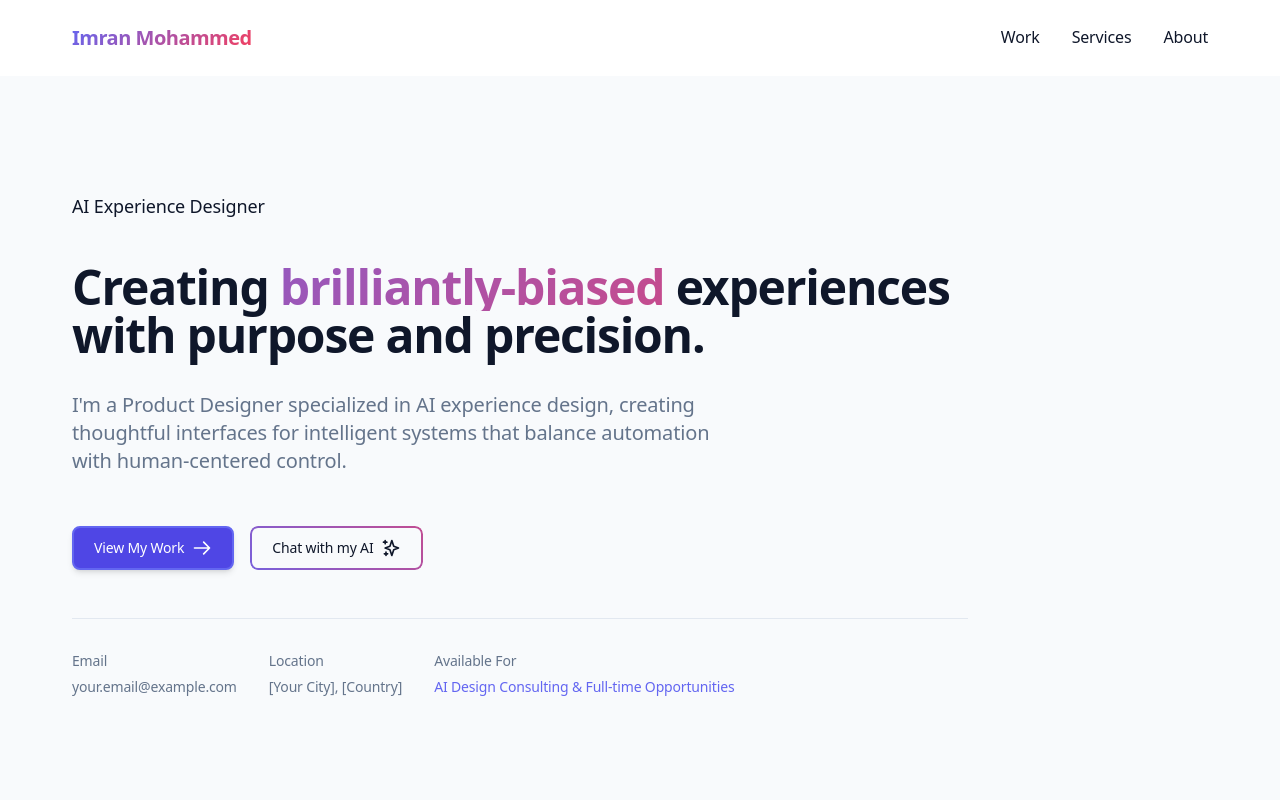
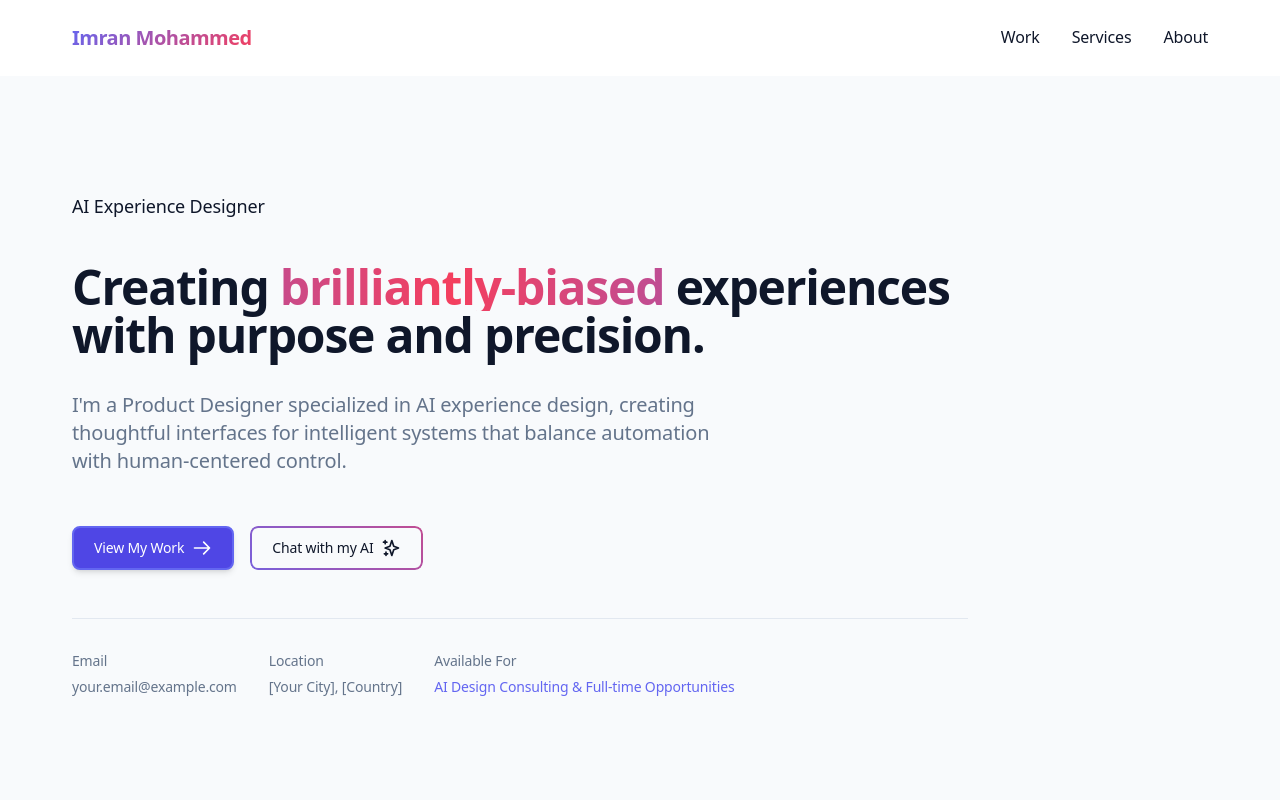
Before and after one commit to reportkaro/imranaiportfolio, a Next.js app: page / in a window 1280 px wide. Shown: the top 800 px of the page. Built offline with nearby package versions, Linux system fonts and the light colour scheme.

Commit message:
Fix typing animation with Tailwind classes

```diff
--- a/src/components/sections/hero/HeroHeading.tsx
+++ b/src/components/sections/hero/HeroHeading.tsx
@@ -50,12 +50,7 @@ const HeroHeading = ({ isVisible, aiTextOptions }: HeroHeadingProps) => {
         <span className="relative inline-block" style={{ minWidth: "260px" }}>
           <span
             ref={gradientTextRef}
-            className="gradient-text animate-gradient"
-            style={{
-              backgroundSize: '300% 300%',
-              display: 'inline-block',
-              width: 'auto'
-            }}
+            className="bg-gradient-to-r from-accent via-tertiary to-accent animate-gradient bg-[length:300%_300%] bg-clip-text text-transparent inline-block"
           >
             {currentText}
             {typing && (
--- a/tailwind.config.js
+++ b/tailwind.config.js
@@ -27,6 +27,21 @@ module.exports = {
         'geist-sans': ['var(--font-geist-sans)', 'system-ui', 'sans-serif'],
         'geist-mono': ['var(--font-geist-mono)', 'monospace'],
       },
+      keyframes: {
+        blink: {
+          '0%, 100%': { opacity: 1 },
+          '50%': { opacity: 0 },
+        },
+        gradientFlow: {
+          '0%': { backgroundPosition: '0% 50%' },
+          '50%': { backgroundPosition: '100% 50%' },
+          '100%': { backgroundPosition: '0% 50%' },
+        }
+      },
+      animation: {
+        blink: 'blink 0.7s step-end infinite',
+        gradient: 'gradientFlow 6s ease infinite',
+      },
       typography: {
         DEFAULT: {
           css: {
```
